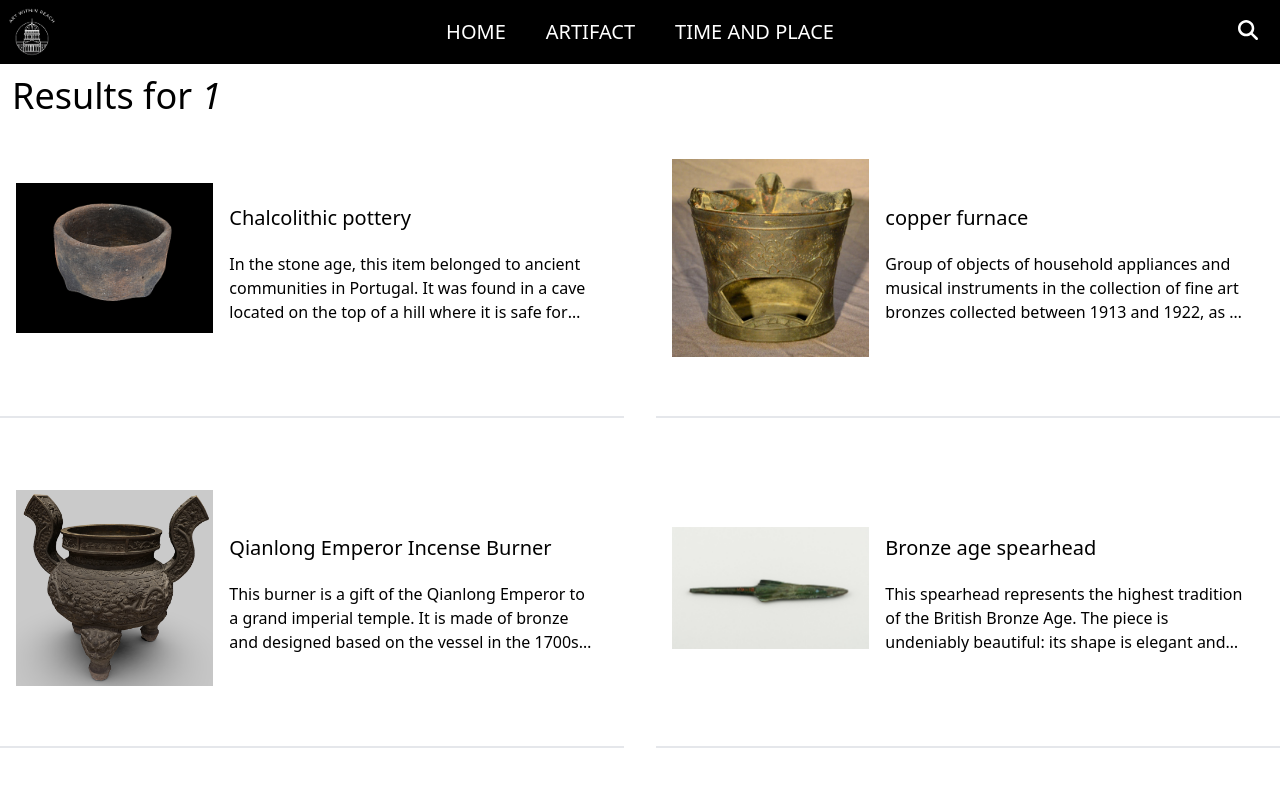
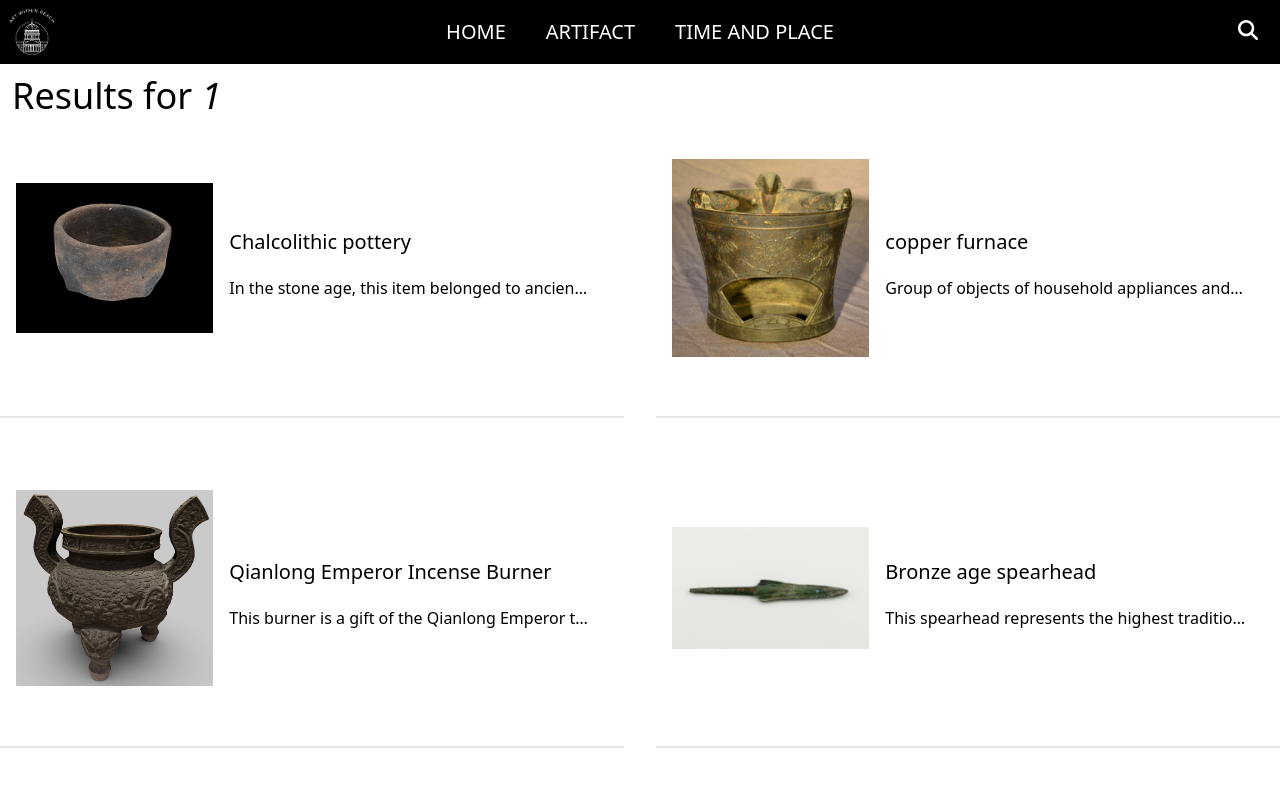
Before and after one commit to momoclouq/RMIT_UCD_MUSEUM, a React (Create React App) app: page /RMIT_UCD_MUSEUM/search/1 in a window 1280 px wide. Shown: the top 799 px of the page. Built offline with nearby package versions, Linux system fonts and the light colour scheme.

Commit message:
update errors

```diff
--- a/src/App.css
+++ b/src/App.css
@@ -23,7 +23,7 @@ html {
 
 .custom-description {
   display: -webkit-box;
-  -webkit-line-clamp: 3;
+  -webkit-line-clamp: 1;
   -webkit-box-orient: vertical;
   overflow: hidden;
   text-overflow: ellipsis;
--- a/src/pages/Landingpage.jsx
+++ b/src/pages/Landingpage.jsx
@@ -8,8 +8,6 @@ import SearchResultsPage from "./searchResult/SearchResultsPage";
 const Landingpage = () => {
     return (
         <>
-            <Navbar />
-
             <div className="mx-auto">
                 <Routes>
                     <Route
--- a/src/pages/homepage/BasicInformation.jsx
+++ b/src/pages/homepage/BasicInformation.jsx
@@ -30,7 +30,7 @@ const RightPanel = () => {
             <div className="py-5 font-extralight">
                 Location: Fine art museum Ho Chi Minh city
             </div>
-            <div className="py-5 font-extralight">Price: 50.000 VND</div>
+            <div className="py-5 font-extralight">Price: 50.000</div>
             <button onClick={moveToSearch} className="mt-3 px-7 py-3 border-2 border-black hover:bg-white duration-300">
                 Buy tickets
             </button>
--- a/src/pages/homepage/Homepage.jsx
+++ b/src/pages/homepage/Homepage.jsx
@@ -1,3 +1,4 @@
+import Navbar from "../../components/Navbar/Navbar";
 import AboutExhibition from "./AboutExhibition";
 import Artifacts from "./Artifacts";
 import BasicInformation from "./BasicInformation";
@@ -6,6 +7,7 @@ import IntroductionPanel from "./IntroductionPanel";
 const Homepage = () => {
     return (
         <>
+            <Navbar />
             <IntroductionPanel />
             <AboutExhibition />
             <Artifacts />
--- a/src/pages/searchResult/SearchResultsPage.jsx
+++ b/src/pages/searchResult/SearchResultsPage.jsx
@@ -1,5 +1,6 @@
 import { Link, useParams } from "react-router-dom"
 import { artifactBuilder } from "../../components/Artifact/ArtifactBuilder";
+import Navbar from "../../components/Navbar/Navbar";
 
 const SearchTermDisplay = ({searchTerm}) => {
     return (
@@ -30,6 +31,7 @@ const SearchResultsPage = () => {
 
     return (
         <>
+            <Navbar />
             <div className="container mx-auto">
                 <SearchTermDisplay searchTerm={searchTerm} />
                 <div className="grid grid-cols-1 lg:grid-cols-2 gap-8 pb-2">
```
